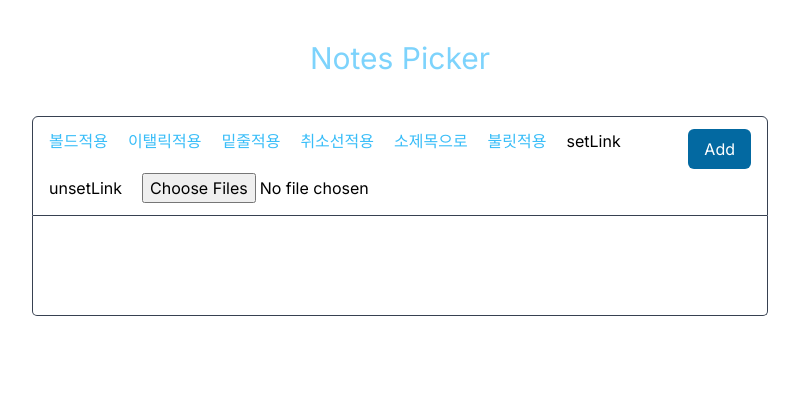
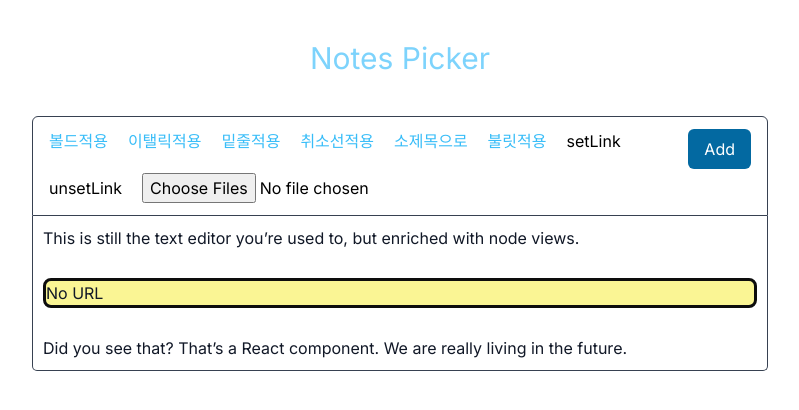
Before and after one commit to 1nno-vator/tiptab-techreview, a Next.js app: page / in a window 1280 px wide. Shown: the top 410 px of the page, without its empty margins (240-1039 px from the left). Built offline with nearby package versions, Linux system fonts and the light colour scheme.

Commit message:
feat: 커스텀 노드 추가

```diff
--- a/app/globals.css
+++ b/app/globals.css
@@ -78,3 +78,30 @@ a {
   max-width: 300px;
   max-height: 300px;
 }
+
+.react-component {
+  background: #FAF594;
+  border: 3px solid #0D0D0D;
+  border-radius: 0.5rem;
+  margin: 1rem 0;
+  position: relative;
+
+  .label {
+    margin-left: 1rem;
+    background-color: #0D0D0D;
+    font-size: 0.6rem;
+    letter-spacing: 1px;
+    font-weight: bold;
+    text-transform: uppercase;
+    color: #fff;
+    position: absolute;
+    top: 0;
+    padding: 0.25rem 0.75rem;
+    border-radius: 0 0 0.5rem 0.5rem;
+  }
+
+  .content {
+    margin-top: 1.5rem;
+    padding: 1rem;
+  }
+}
--- /dev/null
+++ b/app/utils/editor/RedBox.ts
@@ -0,0 +1,24 @@
+import { Node } from '@tiptap/core';
+
+// RedBox 노드 정의
+export const RedBox = Node.create({
+    name: 'redBox',
+    group: 'inline',
+    inline: true,
+    draggable: true,
+    atom: true,
+    attrs: {
+      width: {
+        default: '35px',
+      },
+      height: {
+        default: '35px',
+      },
+    },
+    parseHTML() {
+      return [{ tag: 'div', attrs: { class: 'red-box' } }];
+    },
+    renderHTML({ HTMLAttributes }) {
+      return ['div', { ...HTMLAttributes, style: `width: ${HTMLAttributes.width}; height: ${HTMLAttributes.height}; background-color: red;` }, 0];
+    },
+  });
--- /dev/null
+++ b/app/utils/editor/node/CustomImage.js
@@ -0,0 +1,21 @@
+import Image from '@tiptap/extension-image'
+
+const CustomImage = Image.extend({
+  addNodeView() {
+    return () => {
+      const container = document.createElement('div')
+
+      container.addEventListener('click', event => {
+        alert('clicked on the container')
+      })
+
+      const content = document.createElement('div')
+      container.append(content)
+
+      return {
+        dom: container,
+        contentDOM: content,
+      }
+    }
+  },
+})
--- /dev/null
+++ b/app/utils/editor/node/LinkPreviewCardNode.js
@@ -0,0 +1,34 @@
+import { mergeAttributes, Node } from '@tiptap/core'
+import { ReactNodeViewRenderer } from '@tiptap/react'
+
+import LinkPreviewCard from './renderer/LinkPreviewCard'
+
+export const LinkPreviewCardNode = Node.create({
+  name: 'linkPreviewCard',
+  group: 'block',
+  // atom: true,
+  addAttributes() {
+    return {
+      editor: this.editor,
+      count: {
+        default: 0,
+      },
+      url: {
+        default: ''
+      }
+    }
+  },
+  parseHTML() {
+    return [
+      {
+        tag: 'link-preview-card',
+      },
+    ]
+  },
+  renderHTML({ HTMLAttributes }) {
+    return ['link-preview-card', mergeAttributes(HTMLAttributes)]
+  },
+  addNodeView() {
+    return ReactNodeViewRenderer(LinkPreviewCard)
+  },
+})
--- /dev/null
+++ b/app/utils/editor/node/renderer/LinkPreviewCard.js
@@ -0,0 +1,22 @@
+import { NodeViewWrapper } from '@tiptap/react'
+import React from 'react'
+
+export default function LinkPreviewCard(props) {
+  const increase = () => {
+    props.updateAttributes({
+      count: props.node.attrs.count + 1,
+    })
+  }
+
+  const onClick = () => {
+    console.log(props.node.attrs?.editor)
+  }
+
+  return (
+    <NodeViewWrapper className="react-component">
+      <div>
+          {props?.node?.attrs.url ? props?.node?.attrs.url : 'No URL'}
+      </div>
+    </NodeViewWrapper>
+  )
+}
--- a/components/Tiptap.tsx
+++ b/components/Tiptap.tsx
@@ -1,24 +1,37 @@
 "use client";
 
-import { useEditor, EditorContent } from "@tiptap/react";
+import { useEditor, EditorContent, Mark, markPasteRule } from "@tiptap/react";
 import StarterKit from "@tiptap/starter-kit";
 import Toolbar from "./Toolbar";
 import Underline from "@tiptap/extension-underline";
-import Link from "@tiptap/extension-link";
 import Image from '@tiptap/extension-image'
-import HardBreak from "@tiptap/extension-hard-break";
+import Document from '@tiptap/extension-document'
+import Paragraph from '@tiptap/extension-paragraph'
+import Text from '@tiptap/extension-text'
+
 
 import { Extension } from "@tiptap/core";
+import { RedBox } from "@/app/utils/editor/RedBox";
+import Link from "@tiptap/extension-link";
+
+import { LinkPreviewCardNode } from '@/app/utils/editor/node/LinkPreviewCardNode'
+import { find } from 'linkifyjs';
+
 
 const DisableEnter = Extension.create({
   addKeyboardShortcuts() {
     return {
       Enter: () => {
 
-        if (this.editor.isActive('bulletList')) return false;
+        // this.editor.commands.insertContent("<br>");
 
-        this.editor.chain().selectParentNode().createParagraphNear().focus().run();
-        return true; // true 반환 시 엔터 작동하지않음
+        // if (this.editor.isActive('bulletList')) return false;
+
+        // this.editor.chain().createParagraphNear().focus().run();
+        // const attr = this.editor.getAttributes('bold');
+        // console.log(attr)
+
+        return false; // true 반환 시 엔터 작동하지않음
       },
     };
   },
@@ -32,31 +45,61 @@ const Tiptap = ({ onChange, content }: any) => {
 
   const editor = useEditor({
     extensions: [
-      StarterKit.configure({
-        history: false,
-      }),
+      StarterKit,
+      LinkPreviewCardNode,
       Underline,
       Image.configure({
-        inline: true,
+        inline: false,
         HTMLAttributes: {
           class: 'insert-image',
         },
       }),
-      Link.configure({
-        openOnClick: false,
-        autolink: true,
+      Link.extend({
+        addPasteRules() {
+          return [
+              markPasteRule({
+                  find: text => {
+                    console.log(text)
+                    const foundLinks: any[] = [];
+                      if (text) {
+                          const links = find(text)?.filter(item => item.isLink);
+                          if (links.length) {
+                              links.forEach((link, index) => {
+
+                                  setTimeout(() => {
+                                    this.editor.commands.insertContent(`<link-preview-card count="9999" url="${link.value}"></link-preview-card>`);
+                                    this.editor.chain().enter().createParagraphNear().focus('end').run();
+                                  }, 1000)
+
+
+
+                                foundLinks.push({
+                                  text: link.value,
+                                  data: {
+                                      href: link.href,
+                                  },
+                                  index: link.start,
+                                })
+                              }
+                            );
+                          }
+                      }
+
+                      return foundLinks;
+                  },
+                  type: this.type,
+                  getAttributes: match => {
+                      var _a;
+                      return {
+                          href: (_a = match.data) === null || _a === void 0 ? void 0 : _a.href,
+                      };
+                  },
+              }),
+          ];
+      },
       }),
-      // HardBreak.extend({
-      //   // addKeyboardShortcuts () {
-      //   //   return {
-      //   //     Enter: () => this.editor.commands.setHardBreak()
-      //   //   }
-      //   // }
-      //   HTMLAttributes: {
-      //     class: 'hard-break-br',
-      //   },
-      // }),
-      DisableEnter
+      RedBox,
+      DisableEnter,
     ],
     editorProps: {
       attributes: {
@@ -67,6 +110,15 @@ const Tiptap = ({ onChange, content }: any) => {
     onUpdate: ({ editor }) => {
       handleChange(editor.getHTML());
     },
+    content: `
+    <p>
+      This is still the text editor you’re used to, but enriched with node views.
+    </p>
+    <link-preview-card count="0"></link-preview-card>
+    <p>
+      Did you see that? That’s a React component. We are really living in the future.
+    </p>
+    `
   });
 
   return (
--- a/components/Toolbar.tsx
+++ b/components/Toolbar.tsx
@@ -62,12 +62,16 @@ const Toolbar = ({ editor, content }: Props) => {
 
     const selectedText = editor?.getText()
 
+    console.log('selectedText')
+
     if (selectedText) {
       // update link
-      editor?.chain().focus().extendMarkRange('link').setLink({ href: url }).run()
+      editor?.chain().focus().extendMarkRange('link').setLink({ href: url }).run();
     } else {
-      editor?.commands.insertContent(url)
+      editor?.commands.insertContent(url + ' ')
     }
+
+    editor?.commands?.insertContent(`<link-preview-card count="9999" url="${url}"></link-preview-card>`)
 
 
   }, [editor])
```
